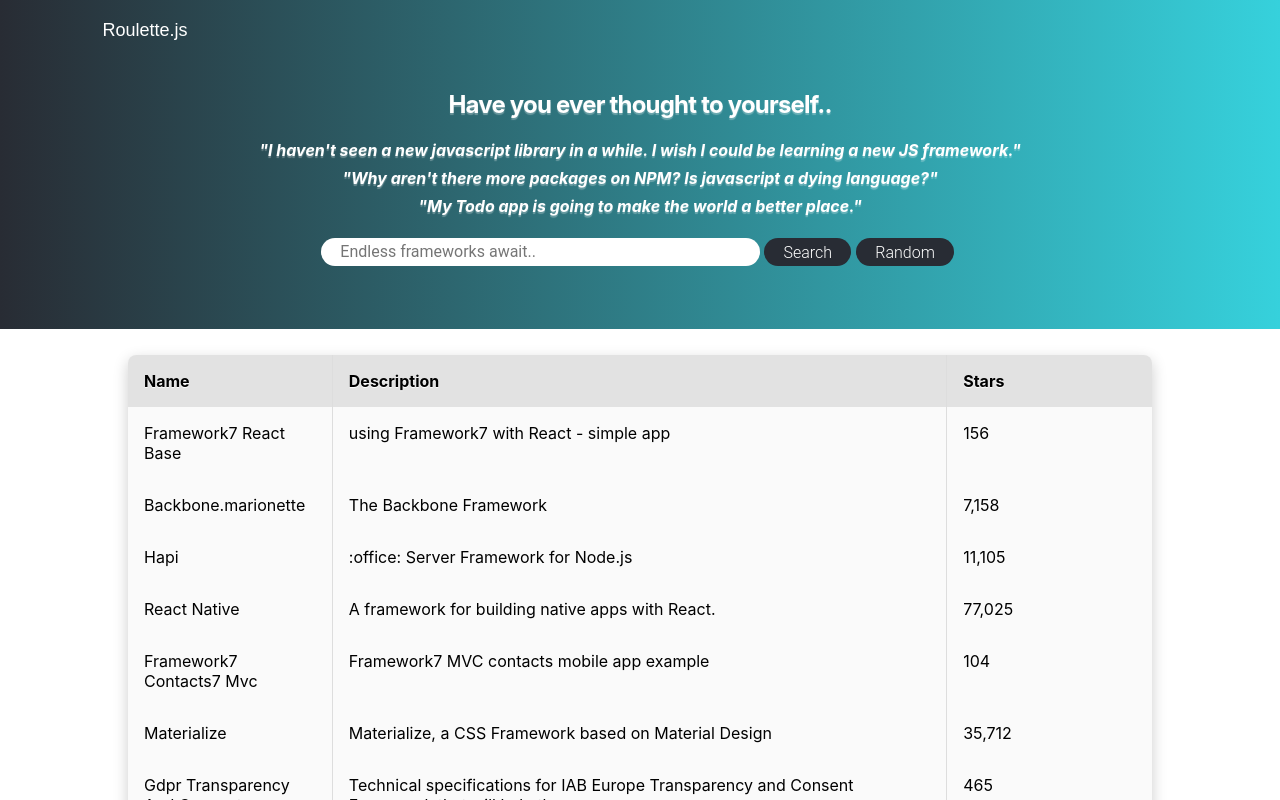
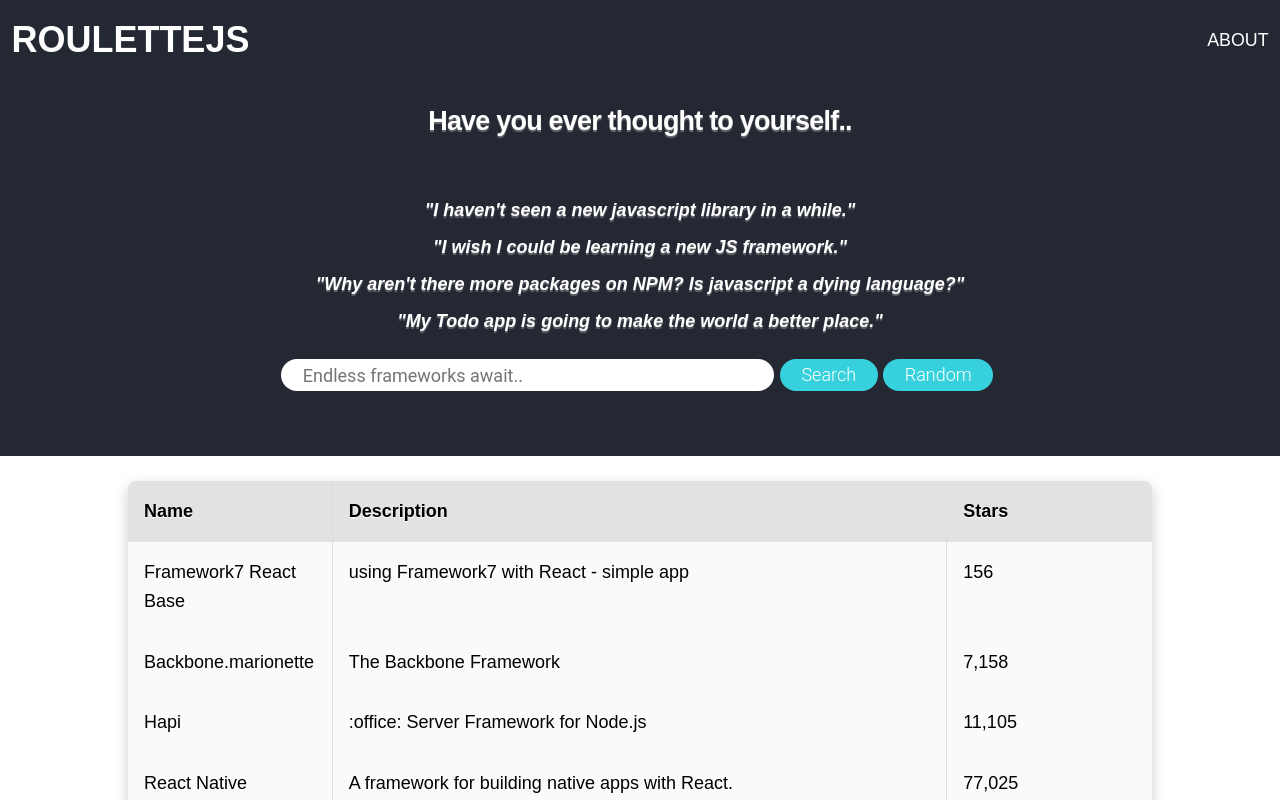
Before and after one commit to cnnrrss/roulettejs, a React (Create React App) app: page / in a window 1280 px wide. Shown: the top 800 px of the page. Built offline with nearby package versions, Linux system fonts and the light colour scheme.

Commit message:
refactor: split out app into separate components

```diff
--- a/src/App.scss
+++ b/src/App.scss
@@ -1,19 +1,83 @@
-.App .App-nav {
+$rouletteBlue: #242832;
+
+.App {
   font-family: sans-serif;
   font-size: 18px;
+  box-sizing: border-box;
 
   @media screen and (max-width: 1000px) {
     // padding: 2vh;
   }
 }
 
+body {
+	line-height: 1.6;
+	min-height: 100vh;
+}
+ul {
+  padding: 0;
+  list-style: none;
+}
+a {
+	text-decoration: none;
+}
+
 .App-nav {
-  text-align: left;
-  height: 70px;
-  padding-left: 8%;
-  margin: auto;
+  color: $rouletteBlue;
+  background-color: $rouletteBlue;
+}
+
+.App-nav h1 {
+  margin: 0;
+}
+
+.main-nav {
+  margin: 0;
+}
+
+.logo a,
+.main-nav a {
+	padding: 5px;
+	text-transform: uppercase;
+	text-align: center;
   display: block;
   color: #FFF;
+}
+
+.main-nav a {
+	// color: #FFF;
+  font-size: .99em;
+  padding-right: 5px;
+}
+
+.main-nav a:hover {
+	color:#a2aab3;
+}
+
+@media (min-width: 769px) {
+	.App-nav,
+	.main-nav {
+		display: flex;
+	}
+	.App-nav {
+    padding: .5%;
+		flex-direction: column;
+		align-items: center;
+    .App-nav{
+      width: 80%;
+      margin: 0 auto;
+      max-width: 1150px;
+      color: #34495e;
+    }
+	}
+
+}
+
+@media (min-width: 1025px) {
+	.App-nav {
+		flex-direction: row;
+		justify-content: space-between;
+	}
 }
 
 h2 {
--- a/src/App.tsx
+++ b/src/App.tsx
@@ -1,4 +1,6 @@
 import React, { Component } from 'react';
+import { AppNav } from './components/AppNav';
+import { AppHeaderText } from './components/AppHeaderText';
 import { Form } from './components/Form';
 import { RepoTable } from './components/RepoTable';
 import './App.scss';
@@ -8,15 +10,9 @@
   render() {
     return (
       <div className="App">
+        <AppNav/>
         <div className="App-header">
-          <div className="App-nav"> Roulette.js </div>
-
-          <h2>Have you ever thought to yourself..</h2>
-          <h4>
-            <div>"I haven't seen a new javascript library in a while. I wish I could be learning a new JS framework."</div>
-            <div>"Why aren't there more packages on NPM? Is javascript a dying language?"</div>
-            <div>"My Todo app is going to make the world a better place."</div>
-          </h4>
+          <AppHeaderText/>
           <Form />
         </div>
         <div className="App-body">
--- a/src/Header.scss
+++ b/src/Header.scss
@@ -1,9 +1,8 @@
-$rouletteBlue: #282c34;
+// $rouletteBlue: #282c34;
+$rouletteBlue: #242832;
 
 .App-header {
   background: $rouletteBlue;
-  background: -webkit-linear-gradient(to right, $rouletteBlue, #36D1DC);
-  background: linear-gradient(to right, $rouletteBlue, #36D1DC);
   text-align: center;
   overflow: hidden;
   padding: 20px 0 50px;
--- /dev/null
+++ b/src/components/AppHeaderText.tsx
@@ -0,0 +1,18 @@
+import React, {Component} from 'react';
+
+export class AppHeaderText extends Component {
+    render() {
+        return (
+            <div>
+                <h2>Have you ever thought to yourself..</h2>
+                <br />
+                <h4>
+                    <div>"I haven't seen a new javascript library in a while."</div>
+                    <div>"I wish I could be learning a new JS framework."</div>
+                    <div>"Why aren't there more packages on NPM? Is javascript a dying language?"</div>
+                    <div>"My Todo app is going to make the world a better place."</div>
+                </h4>
+            </div>
+        )
+    }
+}
--- /dev/null
+++ b/src/components/AppNav.tsx
@@ -0,0 +1,14 @@
+import React, {Component} from 'react';
+
+export class AppNav extends Component {
+    render() {
+        return (
+            <div className="App-nav">
+                <h1 className="logo"><a href="#">RouletteJs</a></h1>
+                <ul className="main-nav">
+                    <li><a href="#">About</a></li>
+                </ul>
+            </div>
+        )
+    }
+}
--- a/src/styles/Button.scss
+++ b/src/styles/Button.scss
@@ -19,7 +19,7 @@
   font-family:'Roboto',sans-serif;
   font-weight:300;
   color:#FFFFFF;
-  background-color:#282c34;
+  background-color:#36D1DC;
   text-align: center;
   transition: all 0.2s;
 }
```
